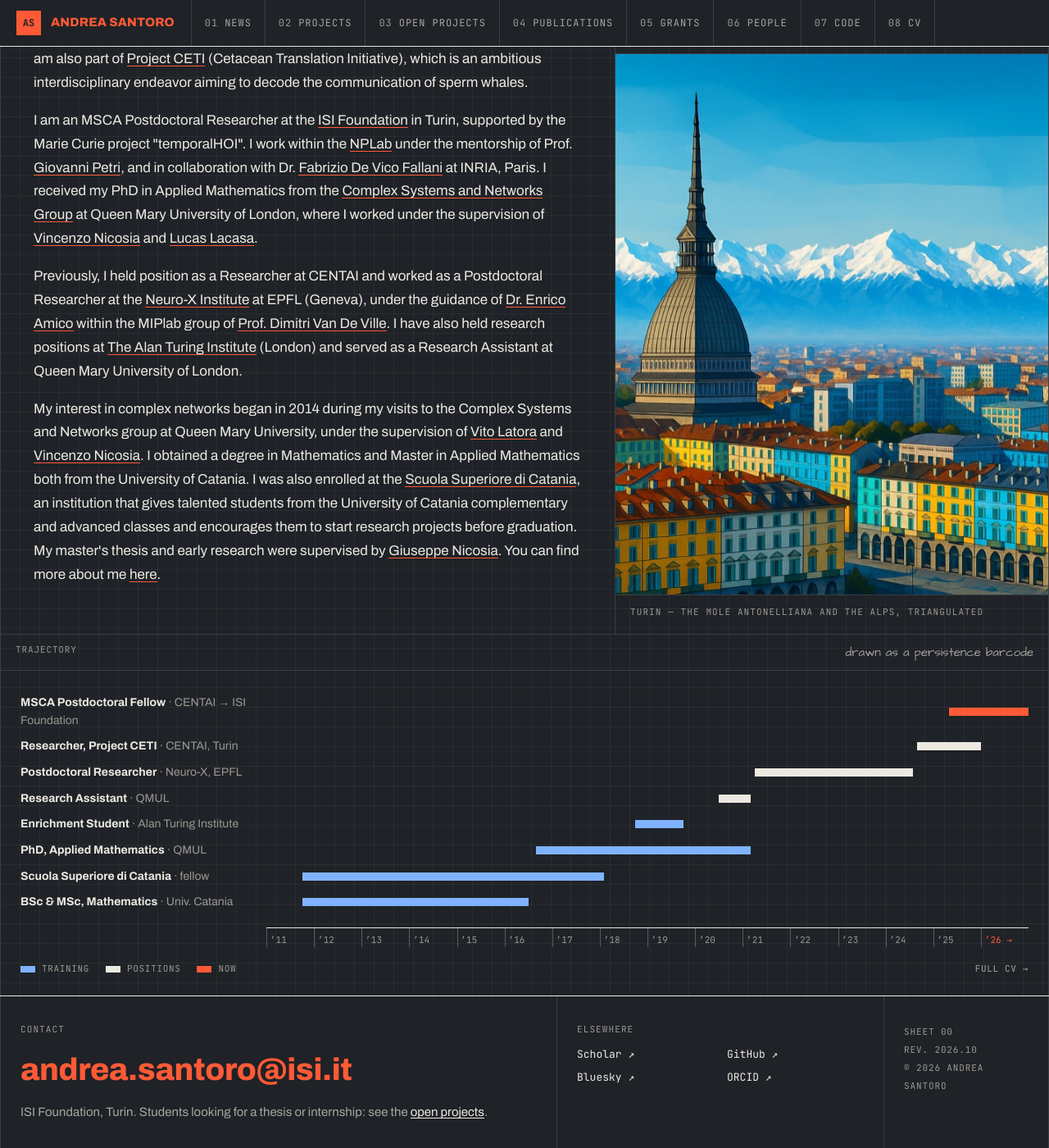
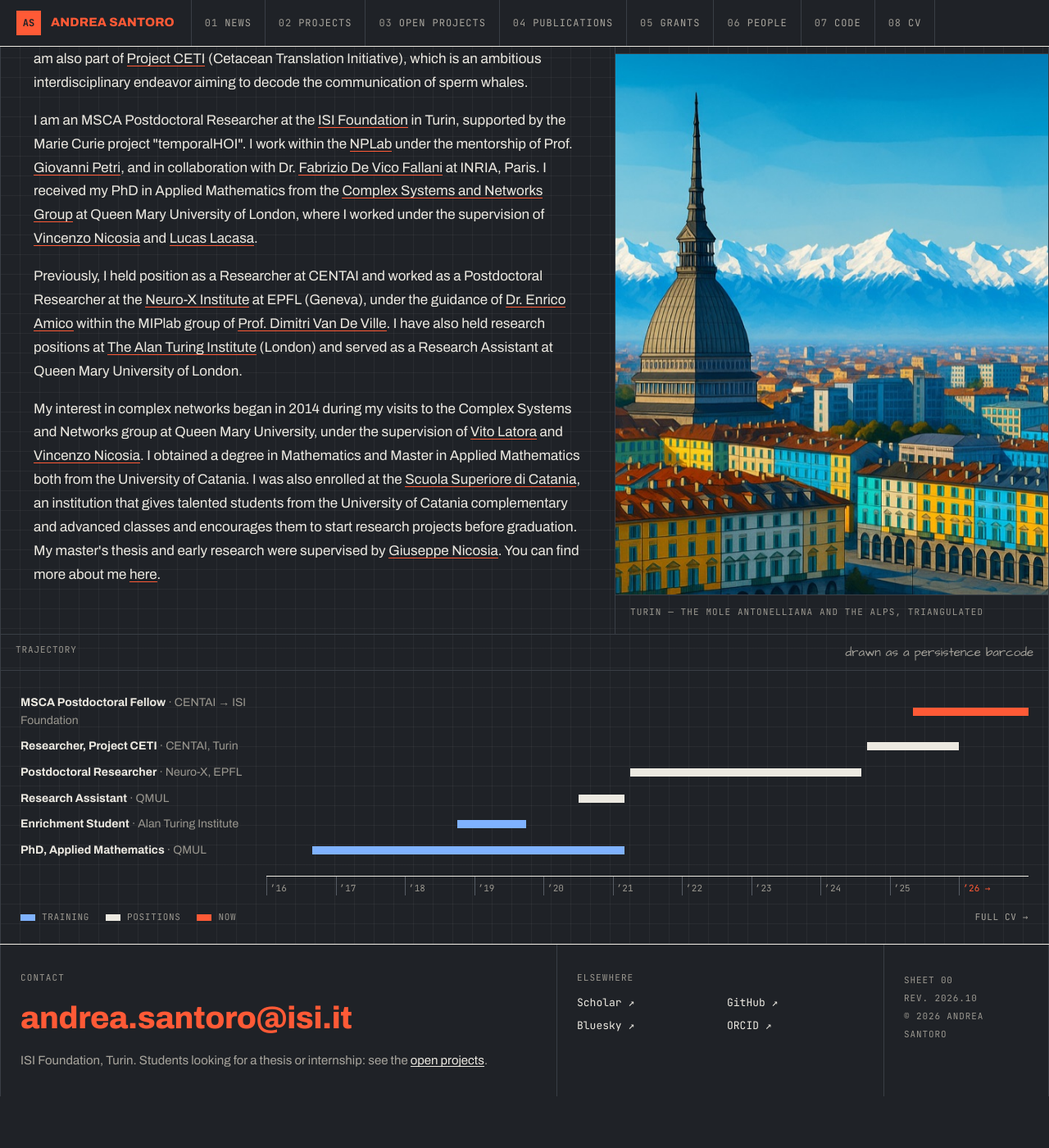
Before and after one commit to andresantoro/andresantoro.github.io, a Jekyll site: the page built from _pages/about.md, in a window 1280 px wide and 1400 px high, scrolled down 3314 px. Shown: the whole window at 82% size. Built offline with Jekyll 4.4.1, drawn with Linux system fonts in a browser that asks for light colours; after the commit the page ends 4651 px from its top, so only the background shows below that.

Commit message:
Trajectory: drop Catania bars, axis now 2016–2027
Co-Authored-By: Claude Opus 5.5 <noreply@anthropic.com>

```diff
--- a/_pages/about.md
+++ b/_pages/about.md
@@ -141,23 +141,19 @@ redirect_from:
   <div class="nb-barcode">
     <div class="nb-barcode__grid">
       <div class="nb-barcode__label"><b>MSCA Postdoctoral Fellow</b><span> · CENTAI → ISI Foundation</span></div>
-      <div class="nb-barcode__track"><span class="nb-barcode__bar nb-barcode__bar--now" style="left: 89.58%; width: 10.42%"></span></div>
+      <div class="nb-barcode__track"><span class="nb-barcode__bar nb-barcode__bar--now" style="left: 84.84%; width: 15.16%"></span></div>
       <div class="nb-barcode__label"><b>Researcher, Project CETI</b><span> · CENTAI, Turin</span></div>
-      <div class="nb-barcode__track"><span class="nb-barcode__bar" style="left: 85.42%; width: 8.33%"></span></div>
+      <div class="nb-barcode__track"><span class="nb-barcode__bar" style="left: 78.79%; width: 12.12%"></span></div>
       <div class="nb-barcode__label"><b>Postdoctoral Researcher</b><span> · Neuro-X, EPFL</span></div>
-      <div class="nb-barcode__track"><span class="nb-barcode__bar" style="left: 64.06%; width: 20.83%"></span></div>
+      <div class="nb-barcode__track"><span class="nb-barcode__bar" style="left: 47.72%; width: 30.3%"></span></div>
       <div class="nb-barcode__label"><b>Research Assistant</b><span> · QMUL</span></div>
-      <div class="nb-barcode__track"><span class="nb-barcode__bar" style="left: 59.38%; width: 4.17%"></span></div>
+      <div class="nb-barcode__track"><span class="nb-barcode__bar" style="left: 40.92%; width: 6.07%"></span></div>
       <div class="nb-barcode__label"><b>Enrichment Student</b><span> · Alan Turing Institute</span></div>
-      <div class="nb-barcode__track"><span class="nb-barcode__bar nb-barcode__bar--train" style="left: 48.44%; width: 6.25%"></span></div>
+      <div class="nb-barcode__track"><span class="nb-barcode__bar nb-barcode__bar--train" style="left: 25%; width: 9.09%"></span></div>
       <div class="nb-barcode__label"><b>PhD, Applied Mathematics</b><span> · QMUL</span></div>
-      <div class="nb-barcode__track"><span class="nb-barcode__bar nb-barcode__bar--train" style="left: 35.42%; width: 28.13%"></span></div>
-      <div class="nb-barcode__label"><b>Scuola Superiore di Catania</b><span> · fellow</span></div>
-      <div class="nb-barcode__track"><span class="nb-barcode__bar nb-barcode__bar--train" style="left: 4.69%; width: 39.58%"></span></div>
-      <div class="nb-barcode__label"><b>BSc &amp; MSc, Mathematics</b><span> · Univ. Catania</span></div>
-      <div class="nb-barcode__track"><span class="nb-barcode__bar nb-barcode__bar--train" style="left: 4.69%; width: 29.69%"></span></div>
+      <div class="nb-barcode__track"><span class="nb-barcode__bar nb-barcode__bar--train" style="left: 6.07%; width: 40.92%"></span></div>
       <div></div>
-      <div class="nb-barcode__axis"><span>’11</span><span>’12</span><span>’13</span><span>’14</span><span>’15</span><span>’16</span><span>’17</span><span>’18</span><span>’19</span><span>’20</span><span>’21</span><span>’22</span><span>’23</span><span>’24</span><span>’25</span><span>’26 →</span></div>
+      <div class="nb-barcode__axis"><span>’16</span><span>’17</span><span>’18</span><span>’19</span><span>’20</span><span>’21</span><span>’22</span><span>’23</span><span>’24</span><span>’25</span><span>’26 →</span></div>
     </div>
     <div class="nb-legend"><span><i class="is-train"></i>Training</span><span><i></i>Positions</span><span><i class="is-now"></i>Now</span><a href="{{ base_path }}/cv/">Full CV →</a></div>
   </div>
--- a/assets/css/notebook.scss
+++ b/assets/css/notebook.scss
@@ -291,7 +291,7 @@ body.nb {
 .nb-barcode__bar { position: absolute; top: 2px; height: 10px; background: var(--chalk); }
 .nb-barcode__bar--train { background: var(--blue); }
 .nb-barcode__bar--now { background: var(--accent); }
-.nb-barcode__axis { margin-top: 10px; display: grid; grid-template-columns: repeat(16, minmax(0, 1fr)); border-top: 1px solid var(--chalk); font-family: var(--mono); font-size: 11px; color: var(--faint); }
+.nb-barcode__axis { margin-top: 10px; display: grid; grid-template-columns: repeat(11, minmax(0, 1fr)); border-top: 1px solid var(--chalk); font-family: var(--mono); font-size: 11px; color: var(--faint); }
 .nb-barcode__axis span { padding: 6px 0 0 4px; border-left: 1px solid var(--rule-2); }
 .nb-barcode__axis span:last-child { color: var(--accent); }
 .nb-legend { margin-top: 18px; display: flex; flex-wrap: wrap; align-items: center; gap: 10px 20px; font-family: var(--mono); font-size: 11px; letter-spacing: 0.06em; text-transform: uppercase; color: var(--faint); }
```
